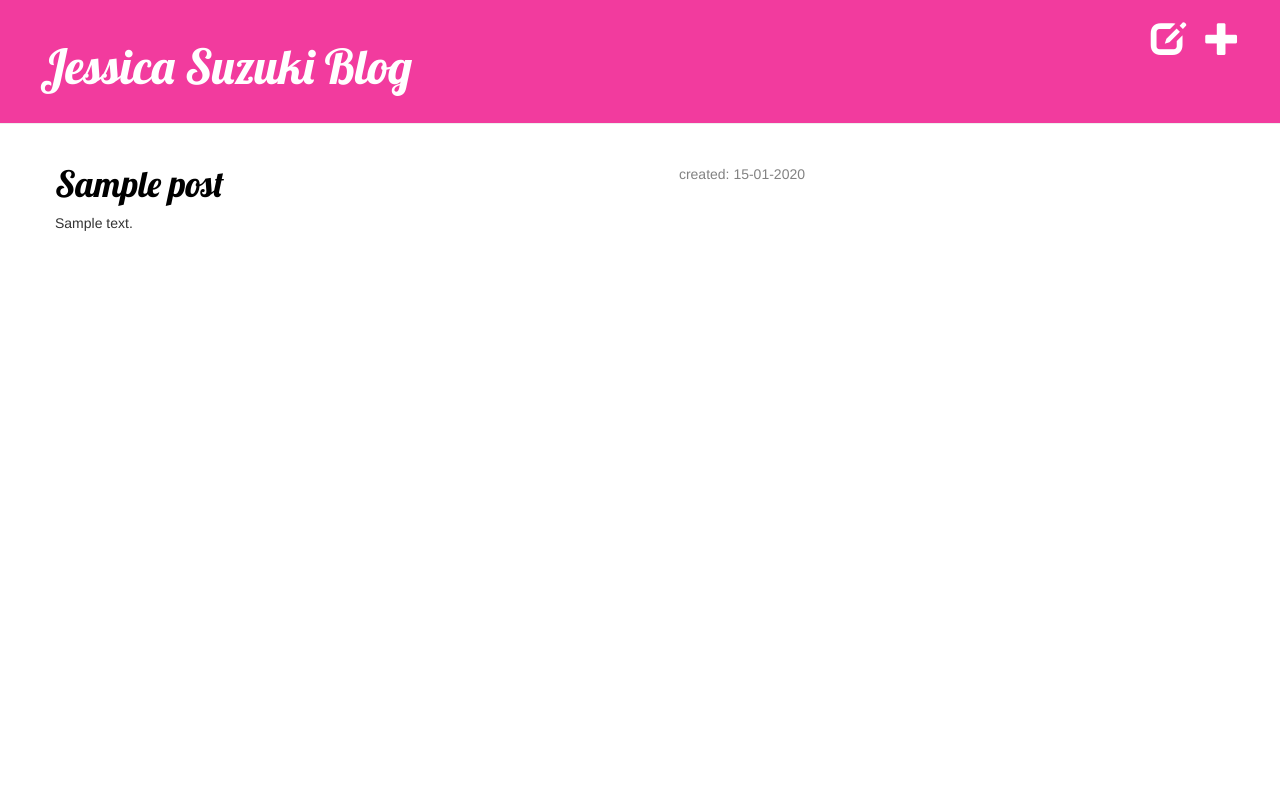
After one commit to suzukijessica/DAS, a Django app: template djangogirls/virtual/blog/templates/blog/post_draft_list.html in a window 1280 px wide. The commit adds this page. Run offline with Django 3.2, Linux system fonts and the light colour scheme; the template is opened without the code that fills it: most values are stand-ins (such as "Sample title", 1, 10 or a date in 2020); some libraries are stand-ins or nearby versions.

Commit message:
Creating unpublished page into django girls tutorial

```diff
--- a/djangogirls/virtual/blog/static/css/blog.css
+++ b/djangogirls/virtual/blog/static/css/blog.css
@@ -1,19 +1,15 @@
 
 h1 a {
-    color: #FCA205;
-}
-
-body {
-    padding-left: 15px;
+    color: #f23b9e;
 }
 
 h1 a {
-    color: #FCA205;
+    color: #f23b9e;
     font-family: 'Lobster';
 }
 
 .page-header {
-    background-color: #ff9400;
+    background-color: #f23b9e;
     margin-top: 0;
     padding: 20px 20px 20px 40px;
 }
--- a/djangogirls/virtual/blog/templates/blog/base.html
+++ b/djangogirls/virtual/blog/templates/blog/base.html
@@ -1,7 +1,7 @@
 {% load staticfiles %}
 <html>
     <head>
-        <title>Django Girls blog</title>
+        <title>Jessica Suzuki Blog</title>
         <link rel="stylesheet" href="//maxcdn.bootstrapcdn.com/bootstrap/3.2.0/css/bootstrap.min.css">
         <link rel="stylesheet" href="//maxcdn.bootstrapcdn.com/bootstrap/3.2.0/css/bootstrap-theme.min.css">
         <link href='//fonts.googleapis.com/css?family=Lobster&subset=latin,latin-ext' rel='stylesheet' type='text/css'>
@@ -10,7 +10,8 @@
     <body>
         <div class="page-header">
             <a href="{% url 'blog.views.post_new' %}" class="top-menu"><span class="glyphicon glyphicon-plus"></span></a>
-            <h1><a href="/">Django Girls Blog</a></h1>
+            <a href="{% url 'post_draft_list' %}" class="top-menu"><span class="glyphicon glyphicon-edit"></span></a>
+            <h1><a href="/">Jessica Suzuki Blog</a></h1>
         </div>
         <div class="content container">
             <div class="row">
--- /dev/null
+++ b/djangogirls/virtual/blog/templates/blog/post_draft_list.html
@@ -0,0 +1,11 @@
+{% extends 'blog/base.html' %}
+
+{% block content %}
+    {% for post in posts %}
+        <div class="post">
+            <p class="date">created: {{ post.created_date|date:'d-m-Y' }}</p>
+            <h1><a href="{% url 'blog.views.post_detail' pk=post.pk %}">{{ post.title }}</a></h1>
+            <p>{{ post.text|truncatechars:200 }}</p>
+        </div>
+    {% endfor %}
+{% endblock %}
--- a/djangogirls/virtual/blog/urls.py
+++ b/djangogirls/virtual/blog/urls.py
@@ -6,5 +6,6 @@ urlpatterns = [
     url(r'^post/(?P<pk>[0-9]+)/$', views.post_detail),
     url(r'^post/new/$', views.post_new, name='post_new'),
     url(r'^post/(?P<pk>[0-9]+)/edit/$', views.post_edit, name='post_edit'),
+    url(r'^drafts/$', views.post_draft_list, name='post_draft_list'),
 
 ]
--- a/djangogirls/virtual/blog/views.py
+++ b/djangogirls/virtual/blog/views.py
@@ -19,7 +19,6 @@ def post_new(request):
         if form.is_valid():
             post = form.save(commit=False)
             post.author = request.user
-            post.published_date = timezone.now()
             post.save()
             return redirect('blog.views.post_detail', pk=post.pk)
     else:
@@ -33,9 +32,12 @@ def post_edit(request, pk):
         if form.is_valid():
             post = form.save(commit=False)
             post.author = request.user
-            post.published_date = timezone.now()
             post.save()
             return redirect('blog.views.post_detail', pk=post.pk)
     else:
         form = PostForm(instance=post)
     return render(request, 'blog/post_edit.html', {'form': form})
+
+def post_draft_list(request):
+    posts = Post.objects.filter(published_date__isnull=True).order_by('created_date')
+    return render(request, 'blog/post_draft_list.html', {'posts': posts})
```
Also changed, not shown: djangogirls/test/mysite/bands/templates/menu.html (+1 -1 lines), djangogirls/test/mysite/bands/views.py (+0 -4 lines), djangogirls/test/mysite/urls.py (+1 -0 lines), djangogirls/virtual/db.sqlite3.
